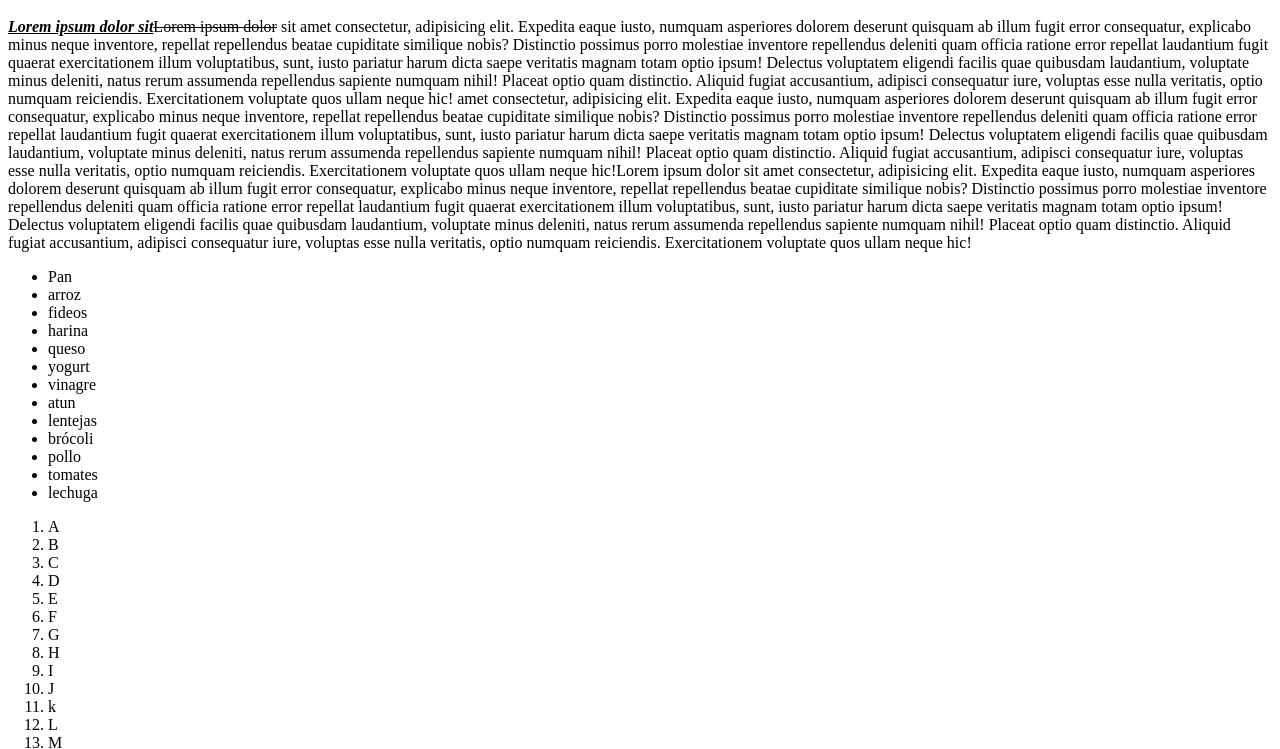
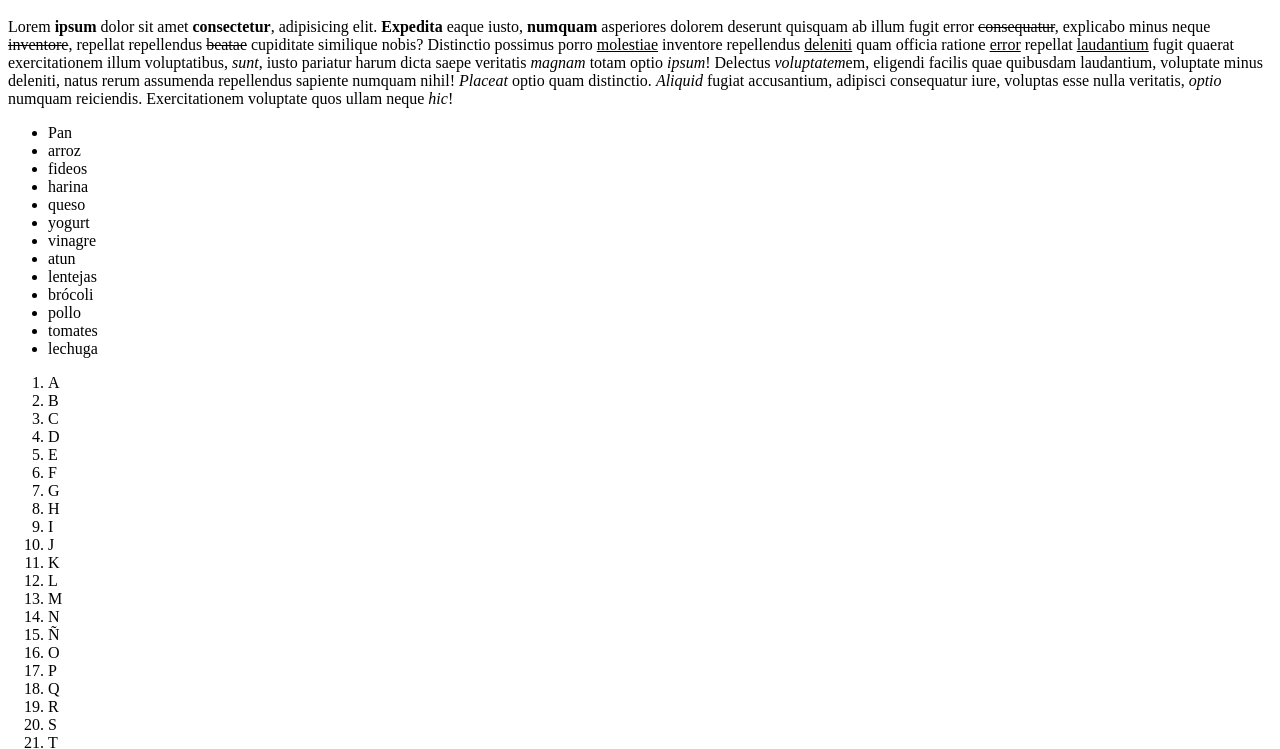
Before and after one commit to luca0200/Tp-1, a plain HTML site: page Index.html in a window 1280 px wide. Shown: the part 48-797 px from the top of the page. Drawn offline with Linux system fonts and the light colour scheme.

Commit message:
Index.html

```diff
--- a/Index.html
+++ b/Index.html
@@ -6,46 +6,63 @@
 <head>
 <body>
 <h1> Practica con texto.</h1>
-<p> <strong><u><em>Lorem ipsum dolor sit</em></u></strong><strike>Lorem ipsum dolor</strike> sit amet consectetur, adipisicing elit. Expedita
-eaque iusto, numquam asperiores dolorem deserunt quisquam ab illum
-fugit error consequatur, explicabo minus neque inventore, repellat
-repellendus beatae cupiditate similique nobis? Distinctio possimus
-porro molestiae inventore repellendus deleniti quam officia
-ratione error repellat laudantium fugit quaerat exercitationem
-illum voluptatibus, sunt, iusto pariatur harum dicta saepe
-veritatis magnam totam optio ipsum! Delectus voluptatem eligendi
+<p>Lorem <strong>ipsum</strong> dolor sit amet <strong>consectetur</strong>, adipisicing elit. <strong>Expedita</strong>
+eaque iusto, <strong>numquam</strong> asperiores dolorem deserunt quisquam ab illum fugit error <del detetime>consequatur</del>, explicabo minus neque <del detetime>inventore</del>, repellat
+repellendus <del detetime>beatae</del> cupiditate similique nobis? Distinctio possimus
+porro <u>molestiae</u> inventore repellendus <u>deleniti</u> quam officia
+ratione <u>error</u> repellat <u>laudantium</u> fugit quaerat exercitationem
+illum voluptatibus, <em>sunt</em>, iusto pariatur harum dicta saepe
+veritatis <em>magnam</em> totam optio <em>ipsum</em>! Delectus <em>voluptatem</em>em, eligendi
 facilis quae quibusdam laudantium, voluptate minus deleniti, natus
-rerum assumenda repellendus sapiente numquam nihil! Placeat optio
-quam distinctio. Aliquid fugiat accusantium, adipisci consequatur
-iure, voluptas esse nulla veritatis, optio numquam reiciendis.
-Exercitationem voluptate quos ullam neque hic! amet consectetur, adipisicing elit. Expedita
-eaque iusto, numquam asperiores dolorem deserunt quisquam ab illum
-fugit error consequatur, explicabo minus neque inventore, repellat
-repellendus beatae cupiditate similique nobis? Distinctio possimus
-porro molestiae inventore repellendus deleniti quam officia
-ratione error repellat laudantium fugit quaerat exercitationem
-illum voluptatibus, sunt, iusto pariatur harum dicta saepe
-veritatis magnam totam optio ipsum! Delectus voluptatem eligendi
-facilis quae quibusdam laudantium, voluptate minus deleniti, natus
-rerum assumenda repellendus sapiente numquam nihil! Placeat optio
-quam distinctio. Aliquid fugiat accusantium, adipisci consequatur
-iure, voluptas esse nulla veritatis, optio numquam reiciendis.
-Exercitationem voluptate quos ullam neque hic!Lorem ipsum dolor sit amet consectetur, adipisicing elit. Expedita
-eaque iusto, numquam asperiores dolorem deserunt quisquam ab illum
-fugit error consequatur, explicabo minus neque inventore, repellat
-repellendus beatae cupiditate similique nobis? Distinctio possimus
-porro molestiae inventore repellendus deleniti quam officia
-ratione error repellat laudantium fugit quaerat exercitationem
-illum voluptatibus, sunt, iusto pariatur harum dicta saepe
-veritatis magnam totam optio ipsum! Delectus voluptatem eligendi
-facilis quae quibusdam laudantium, voluptate minus deleniti, natus
-rerum assumenda repellendus sapiente numquam nihil! Placeat optio
-quam distinctio. Aliquid fugiat accusantium, adipisci consequatur
-iure, voluptas esse nulla veritatis, optio numquam reiciendis.
-Exercitationem voluptate quos ullam neque hic! </p>
-<ul><li>Pan</li><li>arroz</li><li>fideos</li><li>harina</li><li>queso</li><li>yogurt</li>
-<li>vinagre</li><li>atun</li><li>lentejas</li><li>brócoli<li>pollo</li><li>tomates</li><li>lechuga</li></ul>
-<ol><li>A</li><li>B</li><li>C</li><li>D</li><li>E</li><li>F</li><li>G</li><li>H</li><li>I</li><li>J</li><li>k</li><li>L</li><li>M</li><li>N</li><li>Ñ</li><li>O</li><li>P</li><li>Q</li><li>R</li><li>R</li><li>S</li><li>T</li><li>U</li><li>R</li><li>V</li><li>W</li><li>X</li><li>Y</li><li>Z</li></ol>
+rerum assumenda repellendus sapiente numquam nihil! <i>Placeat</i> optio
+quam distinctio. <i>Aliquid</i> fugiat accusantium, adipisci consequatur
+iure, voluptas esse nulla veritatis, <i>optio</i> numquam reiciendis.
+Exercitationem voluptate quos ullam neque <i>hic</i>!</p>
+</p>
+<ul>
+<li>Pan</li>
+<li>arroz</li>
+<li>fideos</li>
+<li> harina</li>
+<li>queso</li>
+<li> yogurt</li>
+<li>vinagre</li>
+<li> atun</li>
+<li> lentejas</li>
+<li>brócoli</li>
+<li> pollo</li>
+<li> tomates</li>
+<li> lechuga</li>
+</ul>
+<ol>
+<li> A </li>
+<li> B </li>
+<li> C </li>
+<li> D </li>
+<li> E </li>
+<li> F </li>
+<li> G </li>
+<li> H </li>
+<li> I </li>
+<li> J </li>
+<li> K </li>
+<li> L </li>
+<li> M </li>
+<li> N </li>
+<li> Ñ </li>
+<li> O </li>
+<li> P </li>
+<li> Q </li>
+<li> R </li>
+<li> S </li>
+<li> T </li>
+<li> U </li>
+<li> V </li>
+<li> W </li>
+<li> X </li>
+<li> Y </li>
+<li> Z </li>
+</ol>
 <footer>Derechos de autor ©️ 2023 EESTN1
 DPTO de Programacion.</footer>
 </body>
```
